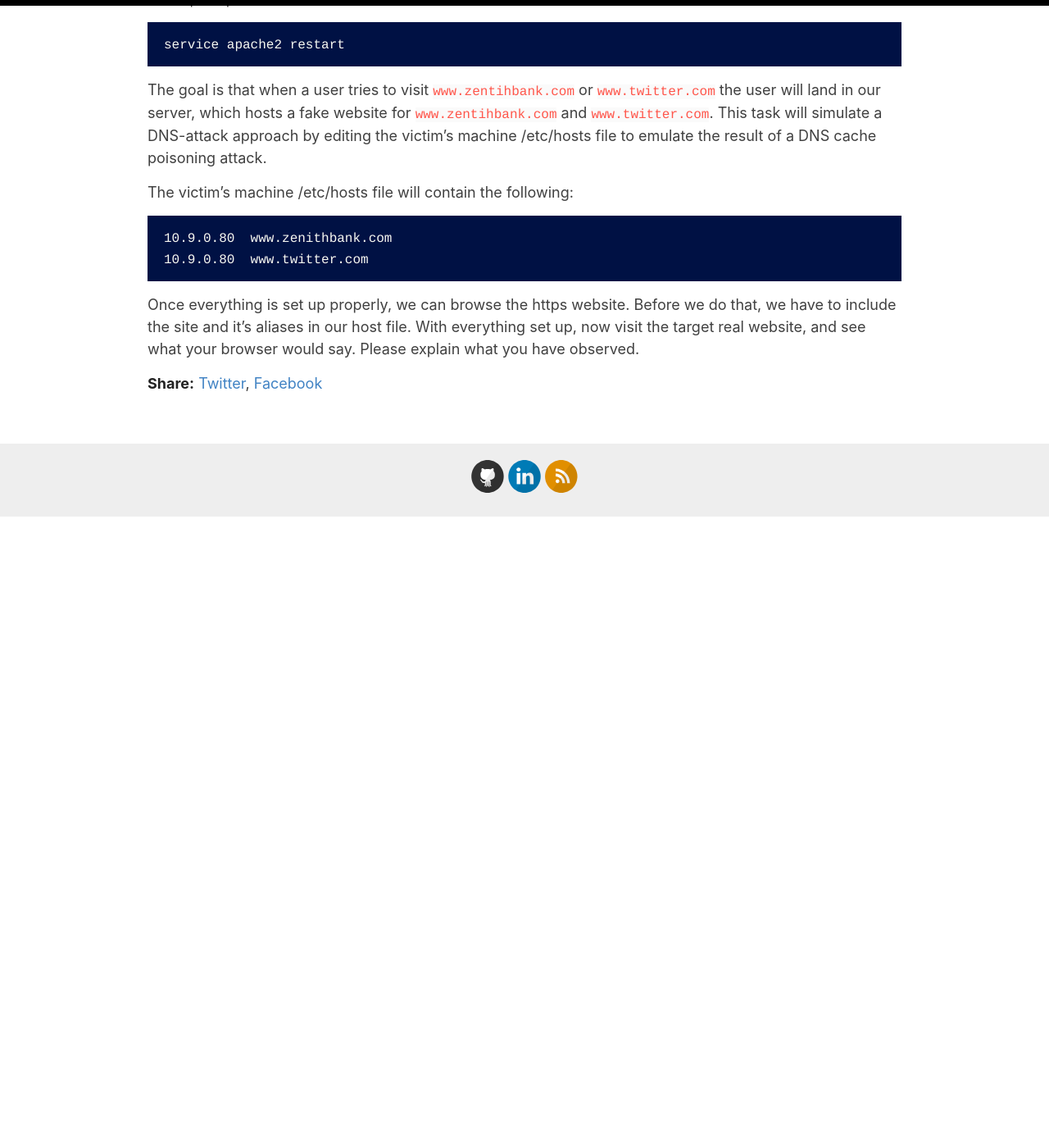
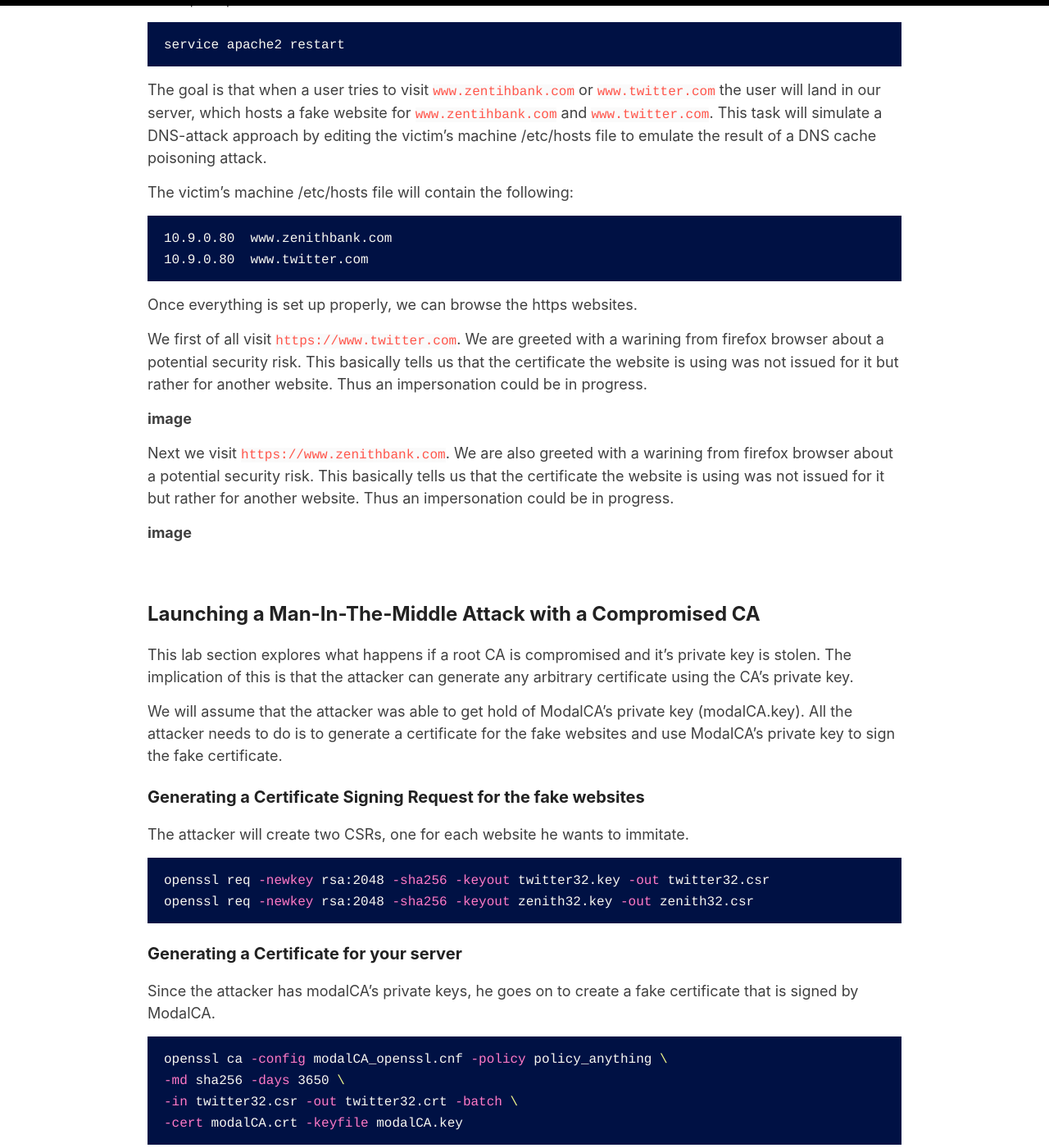
Before and after one commit to iukadike/blog, a Jekyll site: the page built from _posts/2023-09-25-pki.md, in a window 1280 px wide and 1400 px high, scrolled down 8208 px. Shown: the whole window at 82% size. Built offline with Jekyll 4.4.1, drawn with Linux system fonts in a browser that asks for light colours; comment, search, counter and statistics services are not loaded; before the commit the page ends 8838 px from its top, so only the background shows below that; some of the changed text lies outside the part shown.

Commit message:
update content

````diff
--- a/_posts/2023-09-25-pki.md
+++ b/_posts/2023-09-25-pki.md
@@ -254,7 +254,7 @@ service apache2 reload
 
 Once everything is set up properly, we can browse the https website. Before we do that, we have to include the site and it's aliases in our host file.
 
-On opening `https://www.ukadike32.com/` we are greated with a warining from firefox browser about a potential security risk. This basically tells us that the CA that issued the certificate for `www.ukadike32.com` is unknown to Firefox and is not to be trusted.
+On opening `https://www.ukadike32.com/` we are greeted with a warining from firefox browser about a potential security risk. This basically tells us that the CA that issued the certificate for `www.ukadike32.com` is unknown to Firefox and is not to be trusted.
 
 **image**
 
@@ -344,6 +344,52 @@ The victim's machine /etc/hosts file will contain the following:
 10.9.0.80  www.twitter.com
 ```
 
-Once everything is set up properly, we can browse the https website. Before we do that, we have to include the site and it's aliases in our host file.
-With everything set up, now visit the target real website, and see what
-your browser would say. Please explain what you have observed.
+Once everything is set up properly, we can browse the https websites.
+
+We first of all visit `https://www.twitter.com`. We are greeted with a warining from firefox browser about a potential security risk. This basically tells us that the certificate the website is using was not issued for it but rather for another website. Thus an impersonation could be in progress.
+
+**image**
+
+Next we visit `https://www.zenithbank.com`. We are also greeted with a warining from firefox browser about a potential security risk. This basically tells us that the certificate the website is using was not issued for it but rather for another website. Thus an impersonation could be in progress.
+
+**image**
+
+
+<br>
+
+### Launching a Man-In-The-Middle Attack with a Compromised CA
+
+This lab section explores what happens if a root CA is compromised and it's private key is stolen. The implication of this is that the attacker can generate any arbitrary certificate using the CA's private key.
+
+We will assume that the attacker was able to get hold of ModalCA's private key (modalCA.key). All the attacker needs to do is to generate a certificate for the fake websites and use ModalCA's private key to sign the fake certificate.
+
+
+#### Generating a Certificate Signing Request for the fake websites
+
+The attacker will create two CSRs, one for each website he wants to immitate.
+
+```bash
+openssl req -newkey rsa:2048 -sha256 -keyout twitter32.key -out twitter32.csr
+openssl req -newkey rsa:2048 -sha256 -keyout zenith32.key -out zenith32.csr
+```
+
+#### Generating a Certificate for your server
+
+Since the attacker has modalCA's private keys, he goes on to create a fake certificate that is signed by ModalCA.
+
+```bash
+openssl ca -config modalCA_openssl.cnf -policy policy_anything \
+-md sha256 -days 3650 \
+-in twitter32.csr -out twitter32.crt -batch \
+-cert modalCA.crt -keyfile modalCA.key
+```
+
+
+
+In this task, we assume that the root CA created in Task 1 is compromised by an attacker, and its private key
+is stolen. Therefore, the attacker can generate any arbitrary certificate using this CA’s private key. In this
+task, we will see the consequence of such a compromise.
+Please design an experiment to show that the attacker can successfully launch MITM attacks on any
+HTTPS website. You can use the same setting created in Task 5, but this time, you need to demonstrate that
+the MITM attack is successful, i.e., the browser will not raise any suspicion when the victim tries to visit a
+website but land in the MITM attacker’s fake website.
````
Also changed, not shown: other parts of _posts/2023-09-25-pki.md (+1 -1 lines).
